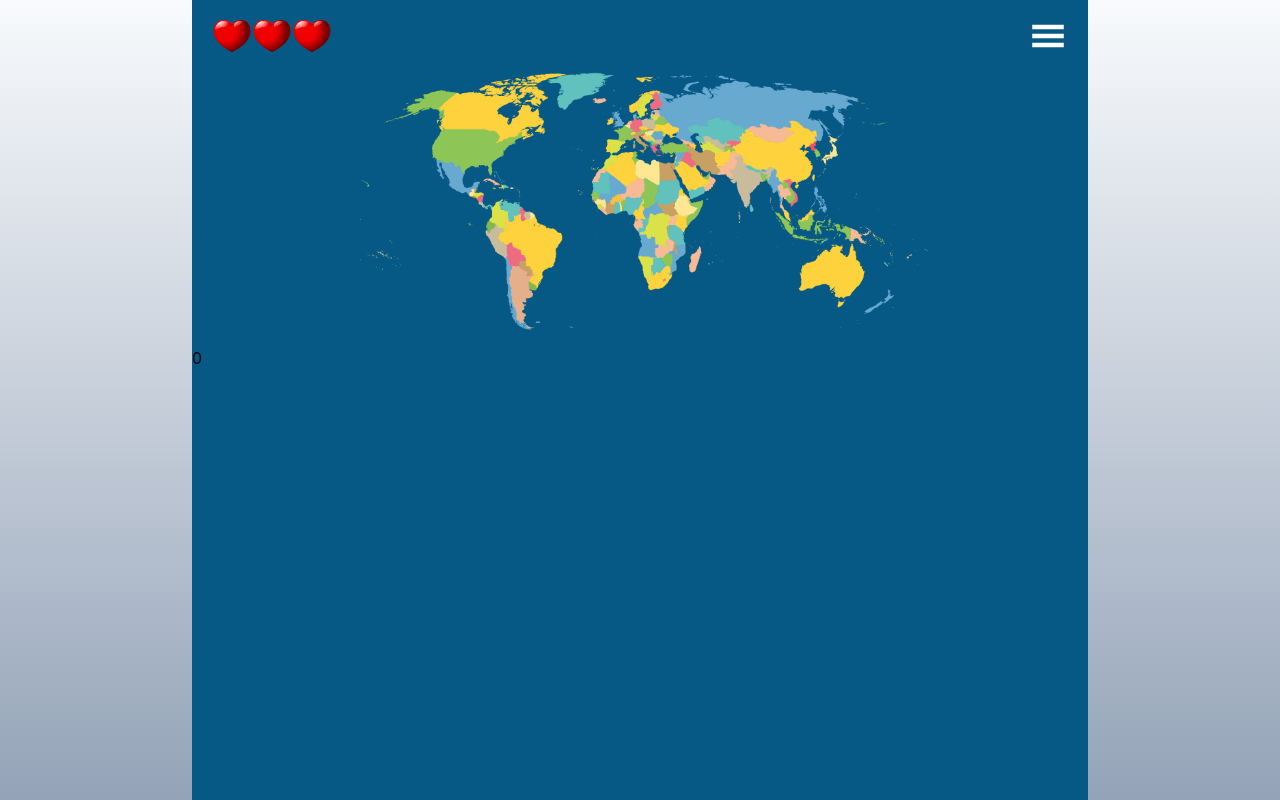
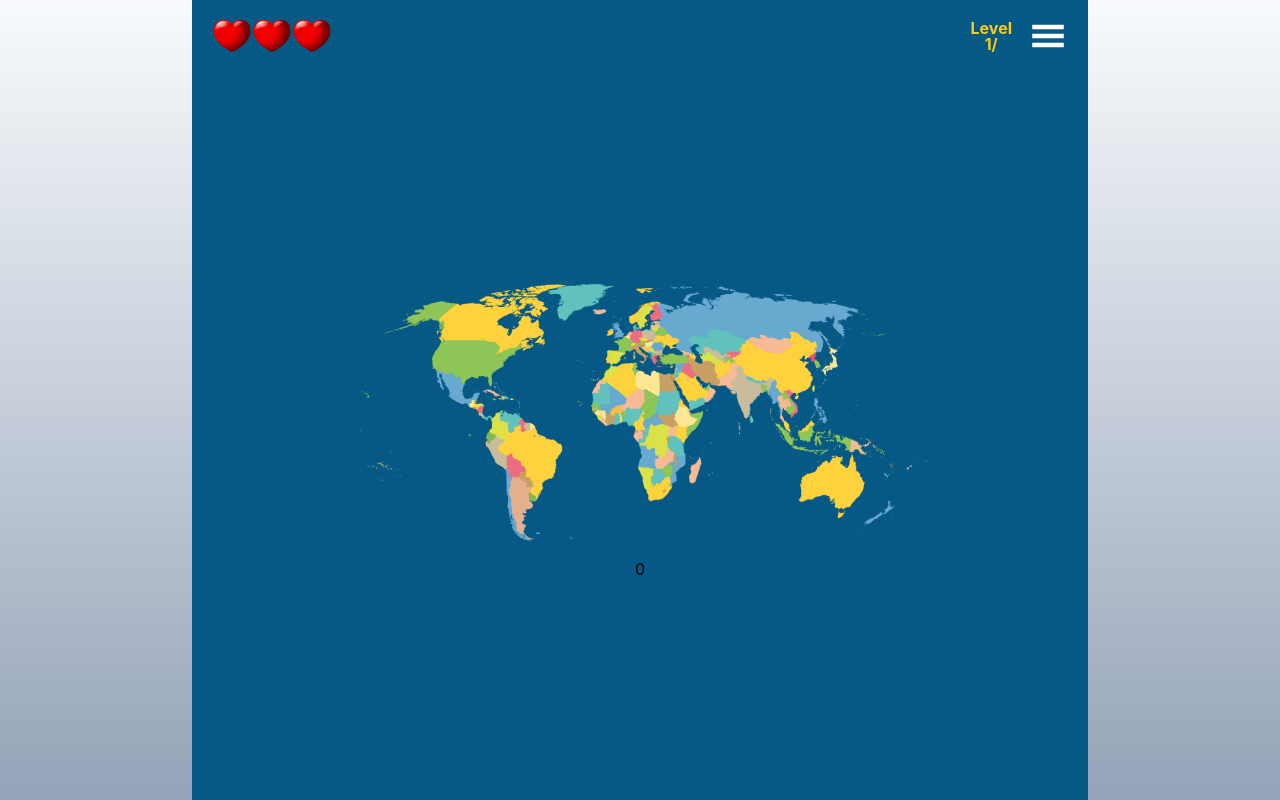
Before and after one commit to andrejzak/WBT_exam, a React (Create React App) app: page /game in a window 1280 px wide. Built offline with nearby package versions, Linux system fonts and the light colour scheme.

Commit message:
pridanie uprava game podstranky a pridanie zobrazovaca levelov

```diff
--- a/src/components/GameBar.js
+++ b/src/components/GameBar.js
@@ -1,14 +1,24 @@
 import React from 'react'
 import LifeBar from './LifeBar';
 import GameOptionsButton from './GameOptionsButton';
+import { useStoreContext } from '../common/store.context';
 
 function GameBar() {
+  const { levels, currentLevel } = useStoreContext();
+
   return (
     <div className='grid grid-flow-col px-5'>
       <div>
         <LifeBar />
       </div>
+      {/* <div className='flex justify-end items-center'>
+        <p className='text-white leading-none'>Skóre<br/>10/20</p>
+      </div> */}
       <div className='flex justify-end'>
+        <div className='flex flex-col justify-center items-center'>
+          <p className='text-yellow-400 font-bold leading-none px-4'>Level</p>
+          <p className='text-yellow-400 font-bold leading-none px-4'>{ currentLevel + 1 }/{ levels.length }</p>
+        </div>
         <GameOptionsButton />
       </div>
     </div>
--- a/src/pages/Game.js
+++ b/src/pages/Game.js
@@ -31,19 +31,17 @@ const Game = () => {
   };
 
   return (
-    <div>
-      <header className="py-4">
+    <div className="flex flex-col items-center relative justify-center h-full pt-16">
+      <header className="py-4 items-start absolute top-0 left-0 w-full">
         <GameBar />
-        <div className="flex justify-center">
-          <img
-            className="w-11/12 max-w-xl pt-4"
-            src={colorfulMapImage}
-            alt="Mapa sveta"
-          />
-        </div>
       </header>
+      <img
+        className="w-11/12 max-w-xl pb-4"
+        src={colorfulMapImage}
+        alt="Mapa sveta"
+      />
       {levels && <Card question={levels[currentLevel].question} options={levels[currentLevel].options} />}
-    </div>
+  </div>
   );
 };
 
--- /dev/null
+++ b/src/pages/WinPage.js
@@ -0,0 +1,9 @@
+import React from 'react';
+
+const WinPage = () => {
+  return (
+    <div>WinPage</div>
+  )
+}
+
+export default WinPage;
```
